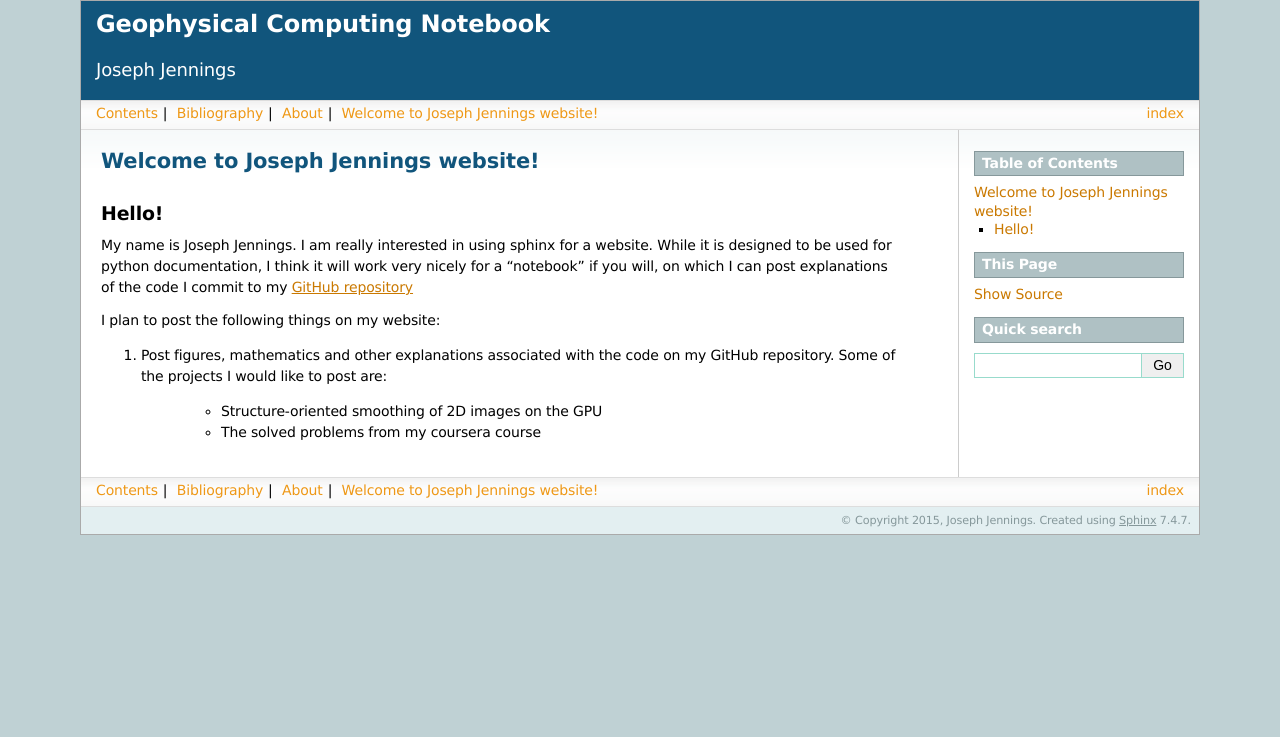
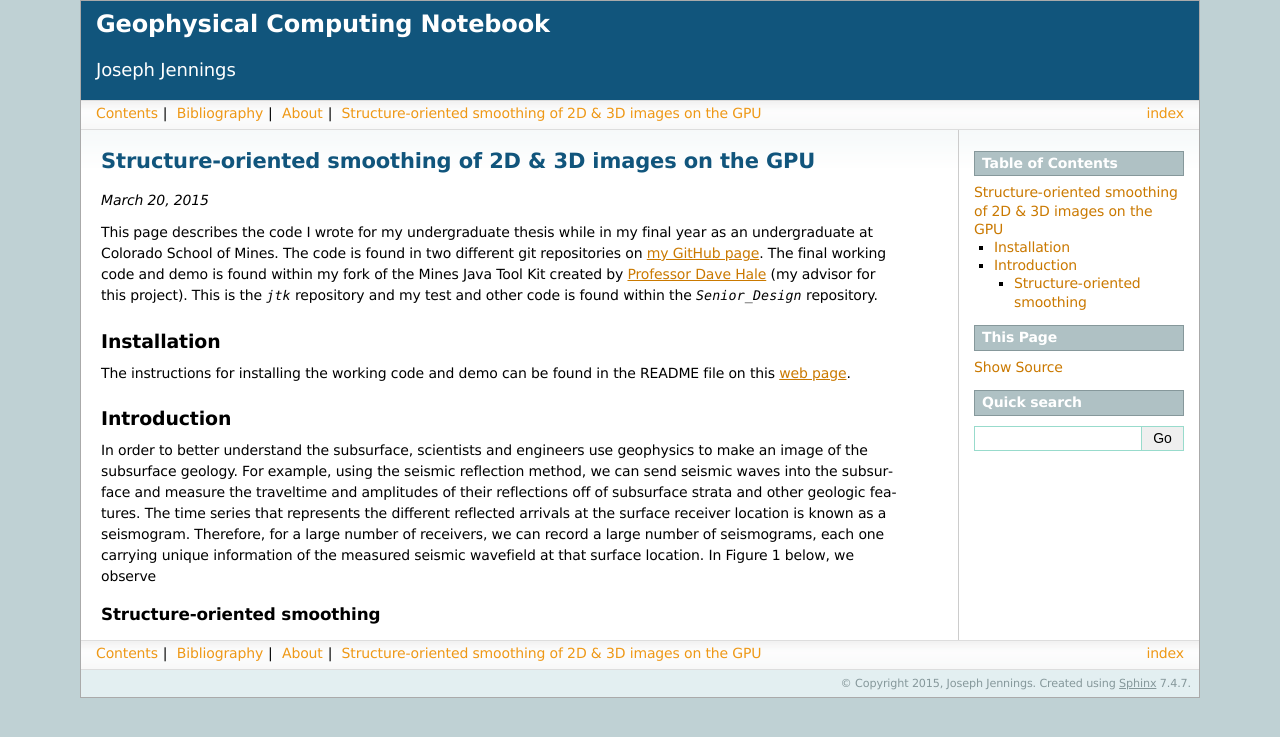
Before and after one commit to ke0m/website, a Sphinx documentation site: the page built from sphinx/index.rst, in a window 1280 px wide. Shown: the top 737 px of the page. Built offline with Sphinx 7.4.7, drawn with Linux system fonts in a browser that asks for light colours.

Commit message:
first draft of intro

```diff
--- a/sphinx/index.rst
+++ b/sphinx/index.rst
@@ -3,23 +3,50 @@
    You can adapt this file completely to your liking, but it should at least
    contain the root `toctree` directive.
 
-Welcome to Joseph Jennings website!
-=====================================
+Structure-oriented smoothing of 2D & 3D images on the GPU
+=========================================================
 
 .. toctree::
-   :maxdepth: 2
+   :maxdepth: 3
 
-Hello!
------
+*March 20, 2015*
 
-My name is Joseph Jennings. I am really interested in using sphinx for a website.
-While it is designed to be used for python documentation, I think it will work very nicely for
-a "notebook" if you will, on which I can post explanations of the code I commit to my
-`GitHub repository <https://github.com/ke0m/>`_
+This page describes the code I wrote for my undergraduate thesis while in my final year as an undergraduate
+at Colorado School of Mines. The code is found in two different git repositories
+on |location_link|. The final working code and demo
+is found within my fork of the Mines Java Tool Kit created by |dhale| (my advisor for this
+project). This is the `jtk` repository and  my test and other code is found within the
+`Senior_Design` repository.
 
-I plan to post the following things on my website:
+Installation
+------------
 
-1. Post figures, mathematics and other explanations associated with the code on my GitHub
-   repository. Some of the projects I would like to post are:
-      * Structure-oriented smoothing of 2D images on the GPU
-      * The solved problems from my coursera course
+The instructions for installing the working code and demo
+can be found in the README file on this |webpage|.
+
+Introduction
+------------
+In order to better understand the subsurface, scientists and engineers use geophysics to make an image of the
+subsurface geology. For example, using the seismic reflection method, we can send seismic
+waves into the subsurface and measure the traveltime and amplitudes of their reflections off of subsurface strata
+and other geologic features. The time series that represents the different reflected arrivals at the surface receiver
+location is known as a seismogram. Therefore, for a large number of receivers, we can record a large number of
+seismograms, each one carrying unique information of the measured seismic wavefield at that surface location.  In
+Figure 1 below, we observe
+
+
+Structure-oriented smoothing
+^^^^^^^^^^^^^^^^^^^^^^^^^^^
+
+
+.. |location_link| raw:: html
+
+   <a href="https://github.com/ke0m" target="_blank">my GitHub page</a>
+
+.. |dhale| raw:: html
+
+   <a href="https://inside.mines.edu/~dhale/" target="_blank">Professor Dave Hale</a>
+
+.. |webpage| raw:: html
+
+   <a href="https://github.com/ke0m/jtk" target="_blank">web page</a>
```
